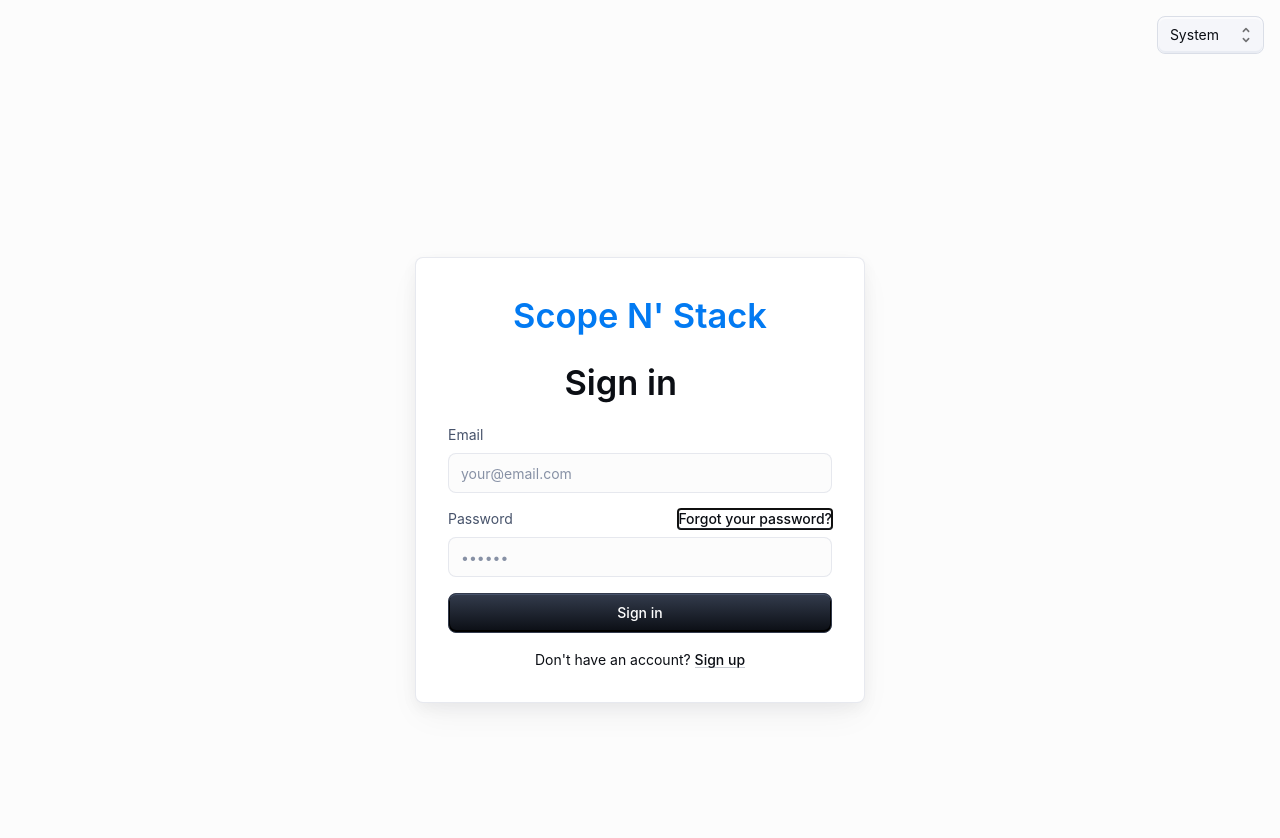
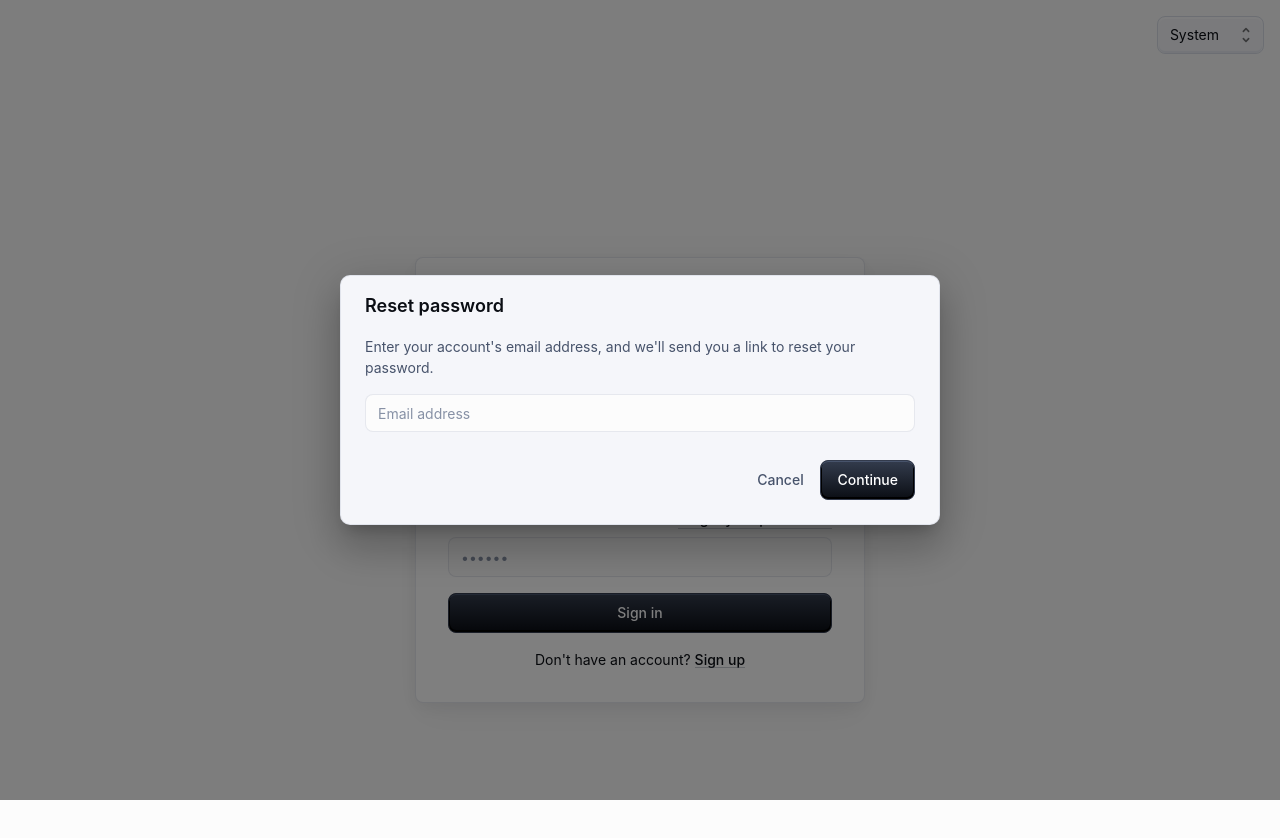
Before and after one commit to reyhanrab/SNS-UI, a React (Vite) app: page /login in a window 1280 px wide. Both pictures are taken after a click on the button "Forgot your password?". Shown: the top 838 px of the page. Built offline with nearby package versions, Linux system fonts and the light colour scheme.

Commit message:
Forgot Password UI

```diff
--- /dev/null
+++ b/src/components/auth/ForgotPassword.jsx
@@ -0,0 +1,102 @@
+// ForgotPassword.jsx
+import React, { useState } from "react";
+
+import {
+  Button,
+  Dialog,
+  DialogActions,
+  DialogContent,
+  DialogContentText,
+  DialogTitle,
+  OutlinedInput,
+  Typography,
+  Alert,
+} from "@mui/material";
+import PasswordReset from "./PasswordReset";
+
+const ForgotPassword = ({ open, handleClose }) => {
+  const [email, setEmail] = useState("");
+  const [emailError, setEmailError] = React.useState(false);
+  const [emailErrorMessage, setEmailErrorMessage] = React.useState("");
+  const [message, setMessage] = useState("");
+  const [error, setError] = useState("");
+
+  const [resetPassOpen, setResetPassOpen] = useState(false);
+
+  const handleSubmit = async () => {
+    setError("");
+    setMessage("");
+    setEmailErrorMessage("");
+    setEmailError(false);
+
+    if (!/^[^\s@]+@[^\s@]+\.[^\s@]+$/.test(email)) {
+      setEmailError(true);
+      setEmailErrorMessage("Please enter a valid email address.");
+      return;
+    }
+    try {
+      const response = await fetch("http://localhost:3000/api/v1/auth/forgot-password", {
+        method: "PATCH",
+        headers: { "Content-Type": "application/json" },
+        body: JSON.stringify({ email }),
+      });
+      const data = await response.json();
+
+      if (response.ok) {
+        setTimeout(() => {
+          setMessage("");
+          handleClose();
+          setResetPassOpen(true);
+        }, 2000);
+
+        setMessage("An email with a verification code has been sent.");
+      } else {
+        setError(data.message || "Failed to send verification code.");
+      }
+    } catch (err) {
+      setError("Server error. Please try again later.");
+    }
+  };
+
+  if (open) {
+    return (
+      <Dialog open={open} onClose={() => handleClose()}>
+        <DialogTitle>Reset password</DialogTitle>
+        <DialogContent sx={{ display: "flex", flexDirection: "column", gap: 2, width: "100%" }}>
+          <DialogContentText>
+            Enter your account&apos;s email address, and we&apos;ll send you a link to reset your
+            password.
+          </DialogContentText>
+          <OutlinedInput
+            error={emailError}
+            helperText={emailErrorMessage}
+            autoFocus
+            required
+            margin="dense"
+            id="email"
+            name="email"
+            label="Email address"
+            placeholder="Email address"
+            type="email"
+            fullWidth
+            onChange={(e) => setEmail(e.target.value)}
+          />
+          {error && <Alert severity="error">{error}</Alert>}
+          {message && <Typography color="success">{message}</Typography>}
+        </DialogContent>
+        <DialogActions sx={{ pb: 3, px: 3 }}>
+          <Button onClick={() => handleClose()}>Cancel</Button>
+          <Button variant="contained" type="button" onClick={() => handleSubmit()}>
+            Continue
+          </Button>
+        </DialogActions>
+      </Dialog>
+    );
+  } else if (resetPassOpen) {
+    return <PasswordReset open={resetPassOpen} email={email} setResetPassOpen={setResetPassOpen} />;
+  } else {
+    return <></>;
+  }
+};
+
+export default ForgotPassword;
--- a/src/components/auth/Login.jsx
+++ b/src/components/auth/Login.jsx
@@ -215,7 +215,7 @@ const Login = () => {
               control={<Checkbox value="remember" color="primary" />}
               label="Remember me"
             /> */}
-
+            <ForgotPassword open={open} handleClose={handleClose} />
             <Button type="submit" fullWidth variant="contained" onClick={validateInputs}>
               Sign in
             </Button>
```
